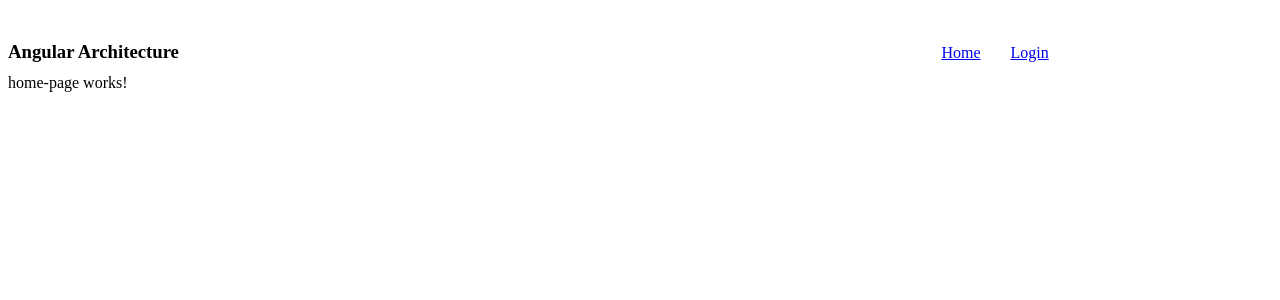
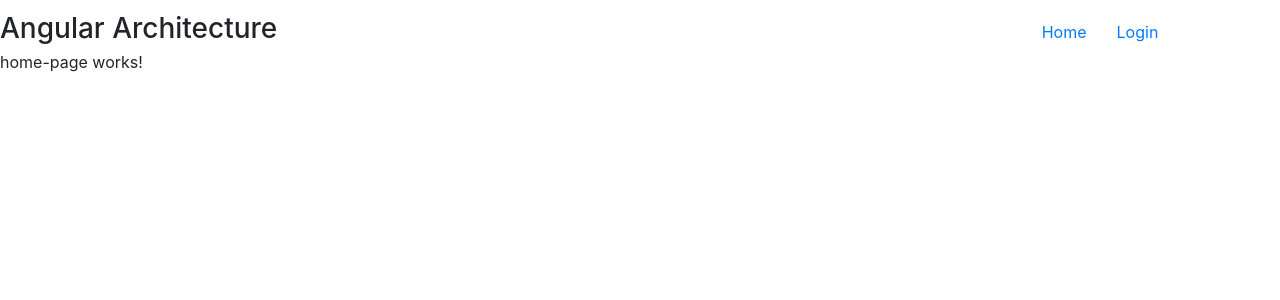
Before and after one commit to dandouglas/angular-architecture, an Angular app: page / in a window 1280 px wide. Shown: the top 300 px of the page. Built offline with nearby package versions, Linux system fonts and the light colour scheme.

Commit message:
chore(packages): bootstrap

```diff
--- a/package.json
+++ b/package.json
@@ -16,9 +16,12 @@
     "@angular/compiler": "~11.0.6",
     "@angular/core": "~11.0.6",
     "@angular/forms": "~11.0.6",
+    "@angular/localize": "~11.0.6",
     "@angular/platform-browser": "~11.0.6",
     "@angular/platform-browser-dynamic": "~11.0.6",
     "@angular/router": "~11.0.6",
+    "@ng-bootstrap/ng-bootstrap": "^9.1.0",
+    "bootstrap": "^4.5.0",
     "rxjs": "~6.6.0",
     "tslib": "^2.0.0",
     "zone.js": "~0.10.2"
--- a/src/app/app.module.ts
+++ b/src/app/app.module.ts
@@ -5,6 +5,7 @@
 import { AppComponent } from './app.component';
 import { CoreModule } from './core/core.module';
 import { FeaturesModule } from './features/features.module';
+import { NgbModule } from '@ng-bootstrap/ng-bootstrap';
 
 @NgModule({
   declarations: [
@@ -15,6 +16,7 @@
     BrowserModule,
     CoreModule,
     FeaturesModule,
+    NgbModule,
   ],
   providers: [],
   bootstrap: [AppComponent]
--- a/src/polyfills.ts
+++ b/src/polyfills.ts
@@ -1,3 +1,7 @@
+/***************************************************************************************************
+ * Load `$localize` onto the global scope - used if i18n tags appear in Angular templates.
+ */
+import '@angular/localize/init';
 /**
  * This file includes polyfills needed by Angular and is loaded before the app.
  * You can add your own extra polyfills to this file.
--- a/src/styles.scss
+++ b/src/styles.scss
@@ -1 +1,4 @@
 /* You can add global styles to this file, and also import other style files */
+
+/* Importing Bootstrap SCSS file. */
+@import '~bootstrap/scss/bootstrap';
```
Also changed, not shown: 1 other file (tests, documents, lock files or other folders).
